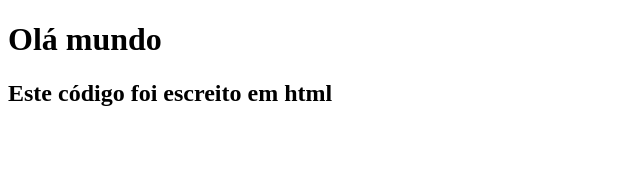
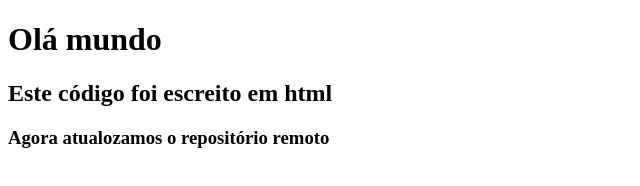
Before and after one commit to Erick-BFS/ola-mundo, a plain HTML site: page index.html in a window 1280 px wide. Shown: the whole page, without its empty margins (0-640 px from the left). Drawn offline with Linux system fonts and the light colour scheme.

Commit message:
Update index.html

```diff
--- a/index.html
+++ b/index.html
@@ -7,6 +7,7 @@
 <body>
 	<h1>Olá mundo</h1>
 	<h2>Este código foi escreito em html</h2>
+	<h3>Agora atualozamos o repositório remoto</h3>
 </body>
 
 </head>
```
